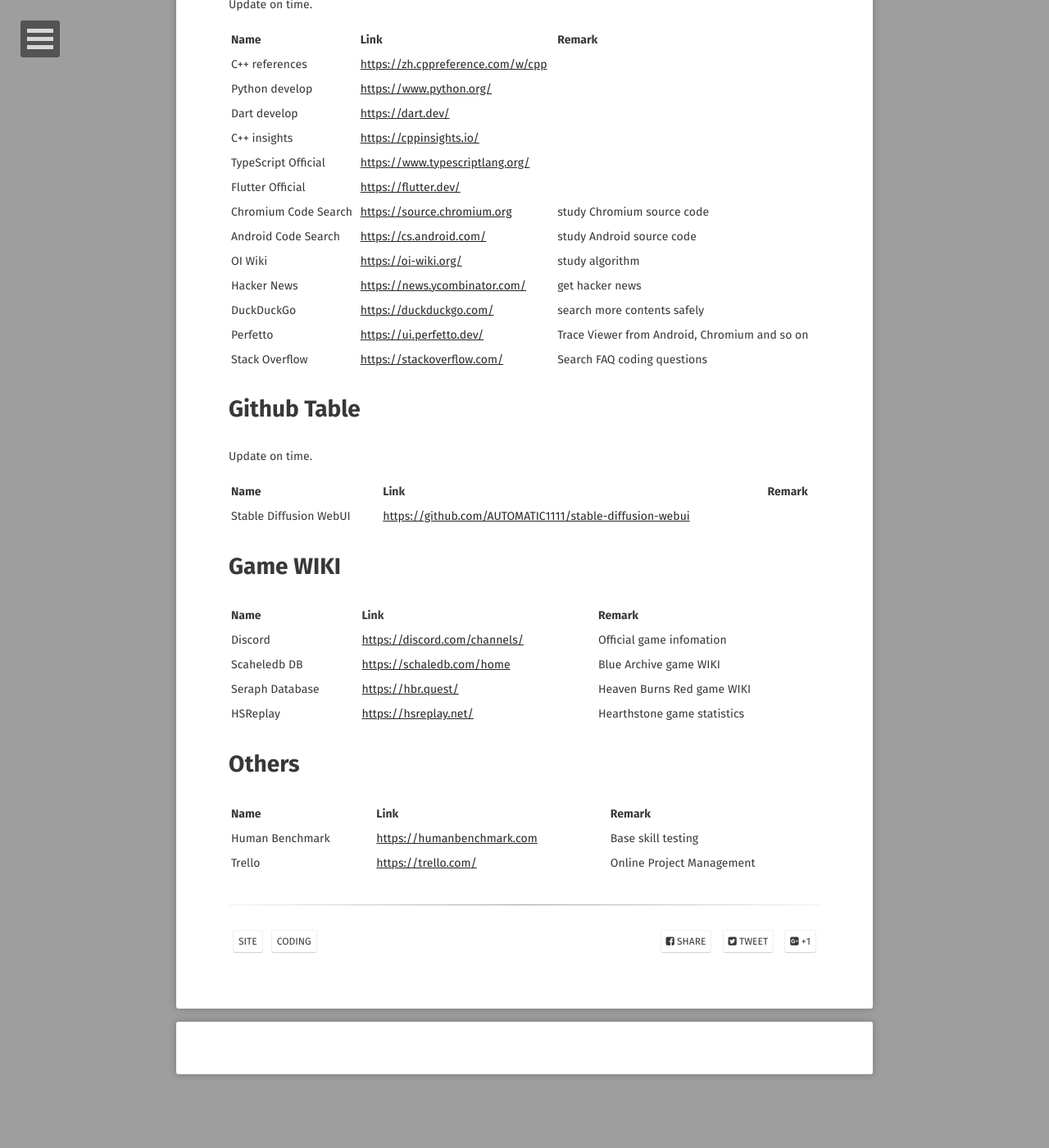
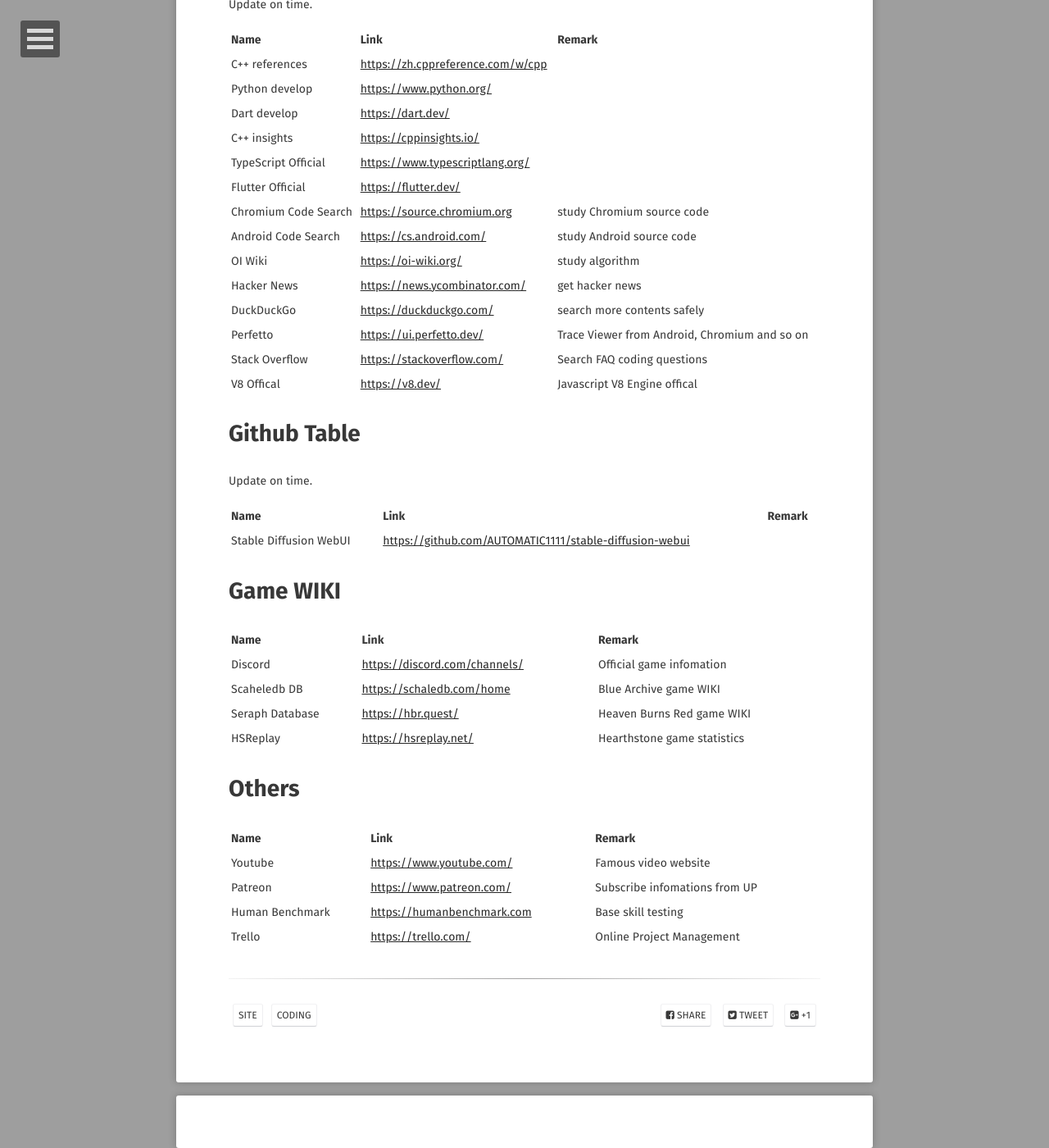
Before and after one commit to o7878x/o7878x.github.io, a Jekyll site: the page built from _posts/2024-07-07-fav-sites.md, in a window 1280 px wide and 1400 px high, scrolled down 448 px. Shown: the whole window at 82% size. Built offline with Jekyll 4.4.1, drawn with Linux system fonts in a browser that asks for light colours; some web fonts are replaced; comment, search, counter and statistics services are not loaded; before the commit the page ends 1758 px from its top, so only the background shows below that.

Commit message:
feature:add fav sites

```diff
--- a/_posts/2024-07-07-fav-sites.md
+++ b/_posts/2024-07-07-fav-sites.md
@@ -28,6 +28,7 @@
 | DuckDuckGo | <https://duckduckgo.com/> | search more contents safely |
 | Perfetto | <https://ui.perfetto.dev/> | Trace Viewer from Android, Chromium and so on |
 | Stack Overflow | <https://stackoverflow.com/> | Search FAQ coding questions |
+| V8 Offical | <https://v8.dev/> | Javascript V8 Engine offical |
 
 # Github Table
 
@@ -50,5 +51,7 @@
 
 | Name | Link | Remark |
 | --- | --- | --- |
+| Youtube | <https://www.youtube.com/> | Famous video website |
+| Patreon | <https://www.patreon.com/> | Subscribe infomations from UP |
 | Human Benchmark | <https://humanbenchmark.com> | Base skill testing |
 | Trello | <https://trello.com/>| Online Project Management |
```
